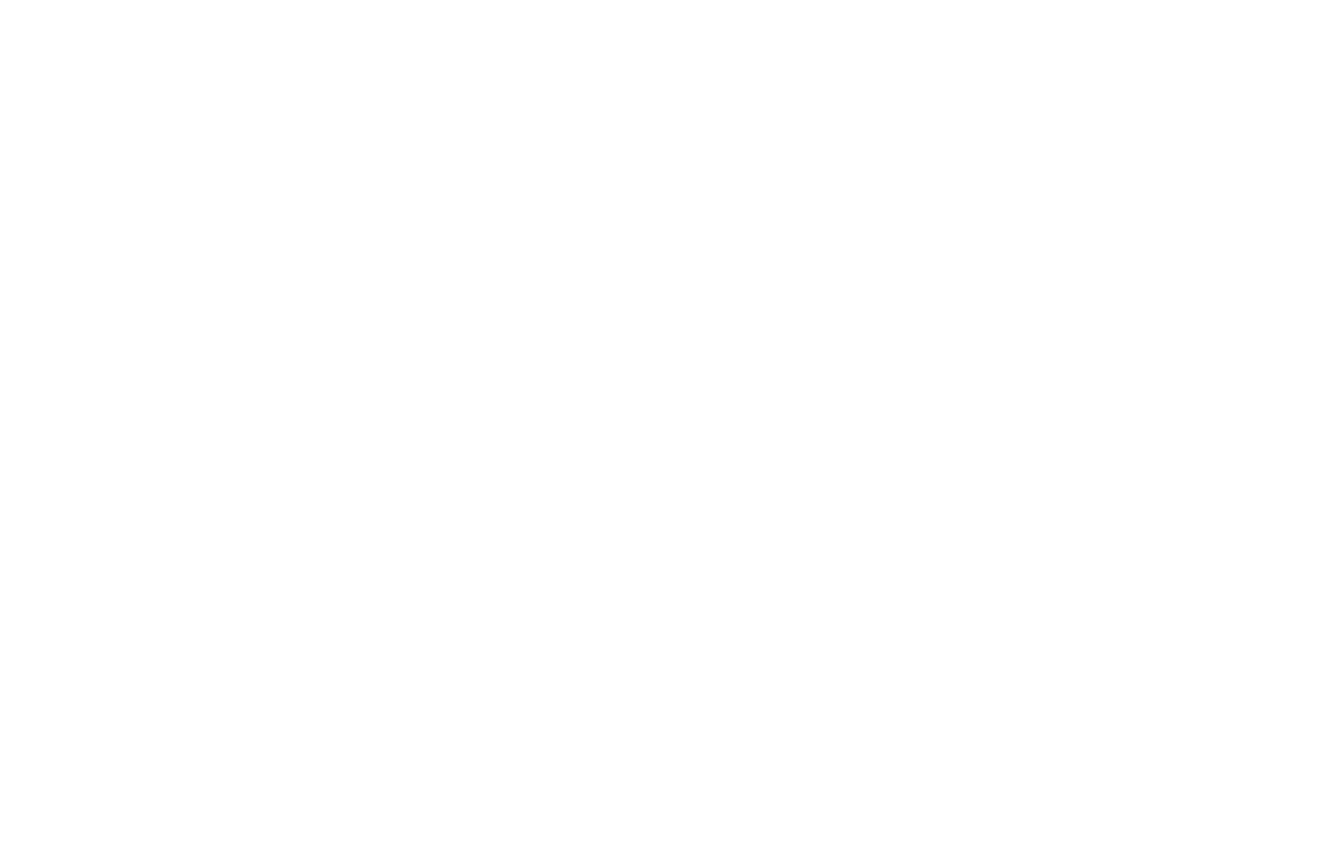
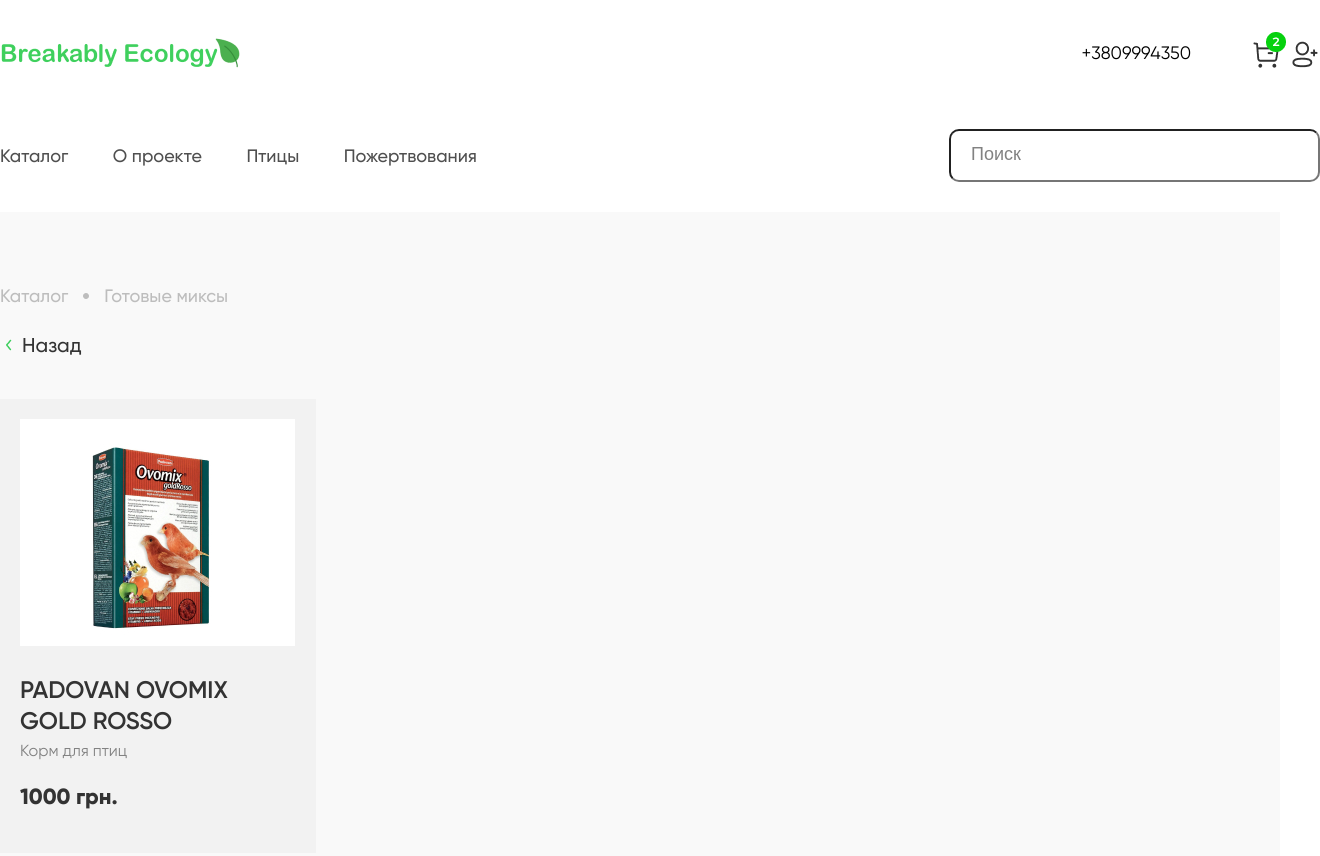
Before and after one commit to Fr1son/hillel2, a plain HTML site: page index.html in a window 1280 px wide. Shown: the whole page, 1320 px wide, since content can reach past the window. Before the commit the page ends 800 px from the top, so only its background shows below. Drawn offline with Linux system fonts and the light colour scheme; files whose address does not match are found by name.

Commit message:
add header and some elements for card

```diff
--- a/index.html
+++ b/index.html
@@ -1,5 +1,6 @@
 <!DOCTYPE html>
 <html lang="ru">
+
 <head>
   <meta charset="UTF-8">
   <meta name="viewport" content="width=device-width, initial-scale=1.0">
@@ -8,11 +9,76 @@
   <link rel="stylesheet" href="styles/stylesheet.css">
   <link rel="stylesheet" href="styles/style.css">
 </head>
+
 <body>
   <header class="header">
     <div class="container">
-
+      <div class="first-part-header">
+        <img src="images/logo.png" alt="logo">
+        <a class="tel" href="tel:09994350">
+          +3809994350
+        </a>
+        <div class="icon-btn">
+          <img src="images/bucket.png" alt="bucket">
+          <img src="images/user.png" alt="user acc">
+        </div>
+      </div>
+      <div class="nav-inner">
+        <nav class="nav">
+          <a class="nav-item" href="/">
+            Каталог
+          </a>
+          <a class="nav-item" href="/">
+            О проекте
+          </a>
+          <a class="nav-item" href="/">
+            Птицы
+          </a>
+          <a class="nav-item" href="/">
+            Пожертвования
+          </a>
+        </nav>
+        <input class="form" type="text" placeholder="Поиск">
+      </div>
     </div>
   </header>
+  <main class="main">
+    <section class="catalog">
+      <div class="container">
+        <div class="text-inner">
+          <p class="catalog-text">
+            Каталог
+          </p>
+          <img class="dot" src="images/dot.png" alt="dot">
+          <p class="catalog-text">
+            Готовые миксы
+          </p>
+        </div>
+        <div class="back">
+          <img src="images/arrow-left.png" alt="left arrow">
+          <p class="back-text">
+            Назад
+          </p>
+        </div>
+        <div class="cards">
+          <div class="cards-inner">
+            <img class="product-img" src="images/product.jpg" alt="product">
+            <h3 class="product-title">
+              PADOVAN OVOMIX GOLD ROSSO
+            </h3>
+            <p class="product-name">
+              Корм для птиц
+            </p>
+            <p class="price">
+              1000 грн.
+            </p>
+
+          </div>
+        </div>
+      </div>
+      </div>
+    </section>
+  </main>
 </body>
+
 </html>
--- a/styles/style.css
+++ b/styles/style.css
@@ -1,5 +1,138 @@
+body{
+  font-family: 'Gilroy', sans-serif;
+}
+
 .container{
   width: 1320px;
   margin-left: auto;
   margin-right: auto;
 }
+
+.header{
+  padding-top: 30px;
+  padding-bottom: 30px;
+}
+
+.first-part-header{
+  display: flex;
+  justify-content: space-between;
+  align-items: center;
+  margin-bottom: 54px;
+}
+
+.tel{
+  margin-left: auto;
+  margin-right: 60px;
+  color: #000;
+  text-decoration: none;
+  font-size: 18px;
+  font-weight: 400;
+}
+
+.tel::before{
+  content: '';
+  background: url('../images/carbonphone.png');
+  width: 24px;
+  height: 24px;
+  background-color: #000;
+}
+
+.nav-inner{
+  display: flex;
+  justify-content: space-between;
+  align-items: center;
+}
+
+.nav-item{
+  color:#4F4F4F;
+  text-decoration: none;
+  font-weight: 500;
+  font-size: 18px;
+}
+
+.nav-item:not(:last-child){
+  margin-right: 40px;
+}
+
+.form{
+  width: 345px;
+  padding-top: 17px;
+  padding-bottom: 17px;
+  padding-left: 20px;
+  border-radius: 10px;
+}
+
+.form::placeholder{
+  font-size: 18px;
+  font-weight: 400;
+  color: #828282;
+}
+
+.catalog{
+  padding-top: 75px;
+  padding-bottom: 100px;
+  background-color: #f9f9f9;
+}
+
+.text-inner{
+  display: flex;
+  align-items: center;
+  margin-bottom: 30px;
+}
+
+.catalog-text{
+  font-size: 18px;
+  font-weight: 500;
+  color: #bdbdbd;
+}
+
+.dot{
+  margin-left: 15px;
+  margin-right: 15px;
+}
+
+.back{
+  display: flex;
+  align-items: center;
+  margin-bottom: 44px;
+}
+
+.back-text{
+  font-size: 20px;
+  font-weight: 500;
+  color: #333;
+  margin-left: 4px;
+}
+
+.cards-inner{
+  padding: 20px;
+  width: 276px;
+  background-color: #f2f2f2;
+}
+
+.product-img{
+  margin-bottom: 25px;
+}
+
+.product-title{
+  font-weight: 600;
+  font-size: 24px;
+  line-height: 31px;
+  color: #333;
+  margin-bottom: 5px;
+}
+
+.product-name{
+  font-size: 16px;
+  font-weight: 400;
+  line-height: 20px;
+  color: #828282;
+  margin-bottom: 25px;
+}
+
+.price{
+  font-size: 22px;
+  font-weight: 700;
+  color: #333;
+  margin-bottom: 25px;
+}
```
Also changed, not shown: images/arrow-down.png (added), images/arrow-left.png (added), images/bucket.png (added), images/carbonphone.png (added), images/dot.png (added), images/product.jpg (added), images/user.png (added).
